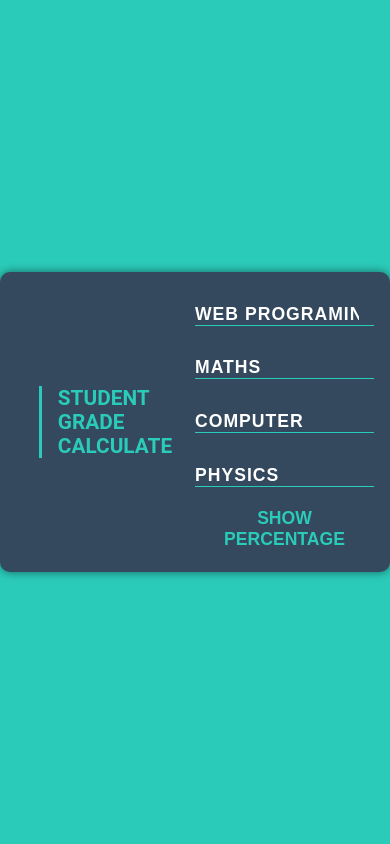
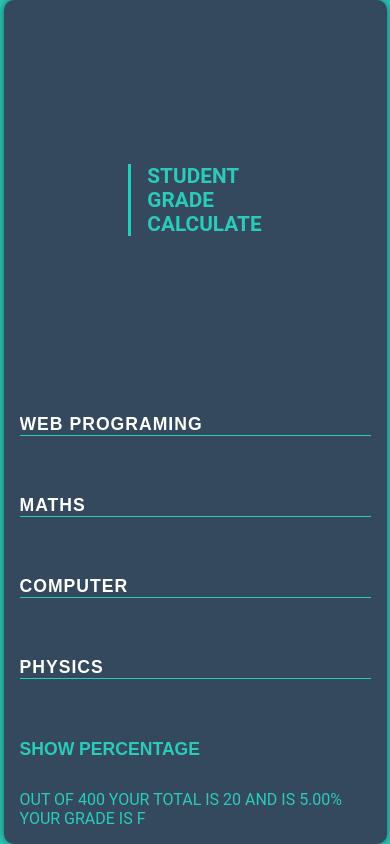
Before and after one commit to ajarek/studentGradeCalculator, a plain HTML site: page index.html in a window 390 px wide. Both pictures are taken after typing "5", "5", "5", "5" into the empty fields and a click on the button "SHOW PERCENTAGE". Drawn offline with Linux system fonts and the light colour scheme.

Commit message:
add function readvalues,init responsive

```diff
--- a/class/card.js
+++ b/class/card.js
@@ -22,7 +22,10 @@ export class Card{
         const btn = document.createElement("button");
         btn.innerHTML = "Show Percentage";
         wrapperBtn.appendChild(btn);
-        inputs.append(webPrograming.render(),maths.render(),Computer.render(),Physics.render(),wrapperBtn);
+        const result = document.createElement("div");
+        result.classList.add("result");
+        result.innerHTML = "Result:";
+        inputs.append(webPrograming.render(),maths.render(),Computer.render(),Physics.render(),wrapperBtn,result);
         row.append(title,inputs);
         return row;
        }
--- a/class/input.js
+++ b/class/input.js
@@ -1,19 +1,22 @@
-export class Input{
-    constructor(type,placeholder){
+export class Input {
+  constructor(type, placeholder) {
     this.type = type;
     this.placeholder = placeholder;
   }
 
-
-    render(){
-        const wrapper = document.createElement('div');
-        wrapper.classList.add('input-wrapper');
+  render() {
+    const wrapper = document.createElement("div");
+    wrapper.classList.add("input-wrapper");
     const input = document.createElement("input");
     input.type = this.type;
     input.placeholder = this.placeholder;
-            input.setAttribute("required",true);
+    input.setAttribute("required", true);
+    if(this.type === "number"){
+        input.setAttribute("step", '1');
+        input.setAttribute("min", '0');
+        input.setAttribute("max", '100');
+    }
     wrapper.appendChild(input);
     return wrapper;
   }
-
 }
--- a/index.js
+++ b/index.js
@@ -1,20 +1,38 @@
-import {Card} from "./class/card.js";
-
-document.body.append(new Card(`Student<br> Grade<br> Calculate`).render());
+import { Card } from "./class/card.js";
 
 function readValues(e) {
-     e.preventDefault();
-   const inputs=document.querySelectorAll("input");
-   inputs.forEach(input => {
-       console.log(input.value);
-       input.value="";
-   })
-
-
+  let sum = 0;
+  e.preventDefault();
+  const inputs = document.querySelectorAll("input");
+  inputs.forEach((input) => {
+    sum = sum + +input.value;
+    input.value = "";
+  });
+  const percent = ((sum / 400) * 100).toFixed(2);
+  let grades = "";
+  if (percent <= 100 && percent >= 80) {
+    grades = "A";
+  }
+  if (percent < 80 && percent >= 60) {
+    grades = "B";
+  }
+  if (percent < 60 && percent >= 40) {
+    grades = "C";
+  }
+  if (percent < 40 && percent >= 0) {
+    grades = "F";
+  }
+  const result = document.querySelector(".result");
+  result.innerHTML = `Out of 400 your total is ${sum} and is ${percent}%
+    Your grade is ${grades}`;
 }
 
 function eventReadValues() {
-    const form= document.querySelector("form");
-    form.addEventListener('submit',readValues)
+  const form = document.querySelector("form");
+  form.addEventListener("submit", readValues);
 }
-eventReadValues()
+function init() {
+  document.body.append(new Card(`Student<br> Grade<br> Calculate`).render());
+  eventReadValues();
+}
+init();
--- a/style.css
+++ b/style.css
@@ -32,6 +32,7 @@ body{
     border-radius: 10px;
     padding: 1rem;
     box-shadow: 0px 0px 10px rgba(0,0,0,0.5);
+    margin: 0.5rem;
 }
 .title{
    border-left: 3px solid var(--light-green);
@@ -49,7 +50,7 @@ align-items: center;
 
 }
 input{
-    width: 100%;
+    width: 300px;
     height: 100%;
     border: none;
     border-bottom: 1px solid var(--light-green);
@@ -75,3 +76,13 @@ button{
     text-transform: uppercase;
     cursor: pointer;
 }
+@media screen and (max-width: 414px){
+  .row{
+    height: 100vh;
+    grid-template-columns: 1fr;
+  }
+  input{
+    width: 90vw;
+  }
+
+}
```
Lines whose indentation alone changed are shown as unchanged.
